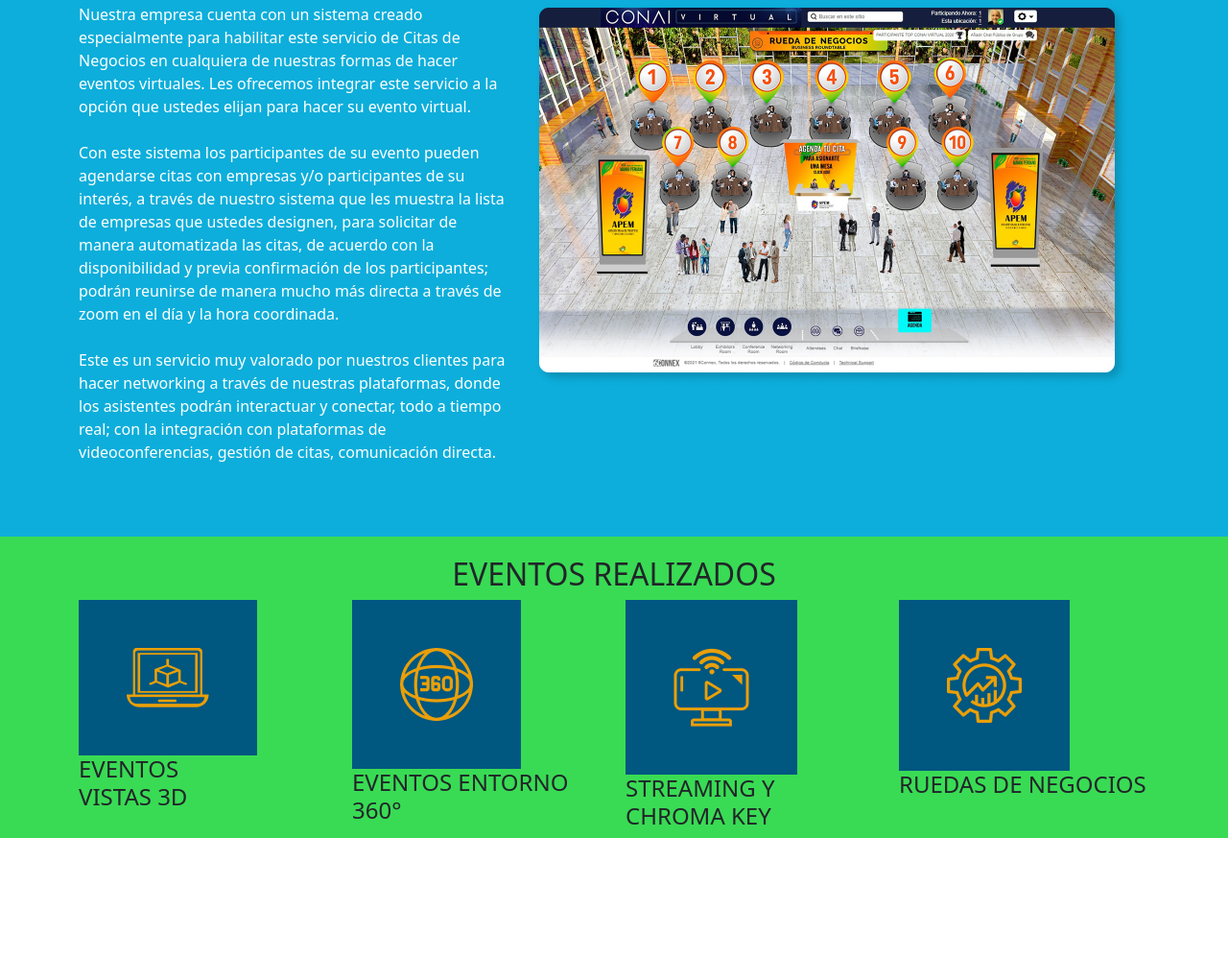
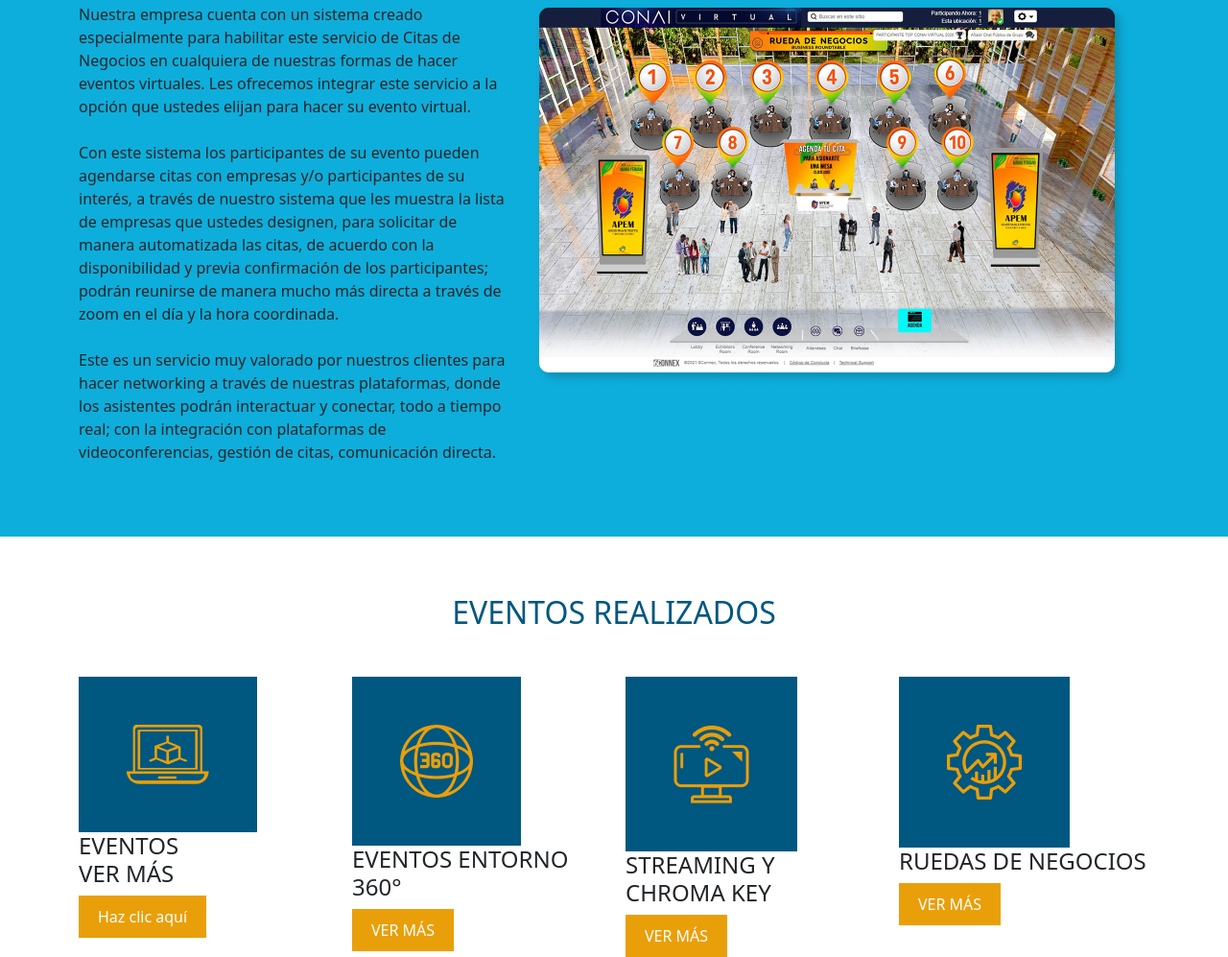
Before and after one commit to JoseReyes94/Sigma-PROYECTO, a plain HTML site: page index.html in a window 1280 px wide. Shown: the part 1218-2215 px from the top of the page at 96% size. Before the commit the page ends 2091 px from the top, so only its background shows below. Drawn offline with nearby package versions, Linux system fonts and the light colour scheme.

Commit message:
cambio 10

```diff
--- a/estilos.css
+++ b/estilos.css
@@ -77,18 +77,26 @@
 }
 
 #cuadros {
-    background-color: #39db54;
+    background-color: #FFFFFF;
 }
 
 #cuadros h2 {
-    padding-top: 20px;
+    padding-top: 60px;
+    padding-bottom: 40px;
     text-align: center;
+    color:#005780
 }
 
 #cuadros img {
     background-color: #005780;
     padding: 50px;
 }
-#rnv p{
-    color:white
+
+.boton{
+    background-color: #E99F09;
+  color: white;
+  padding: 10px 20px;
+  font-size: 16px;
+  border: none;
+  cursor: pointer;
 }
--- a/index.html
+++ b/index.html
@@ -96,19 +96,23 @@
                 <h2 class="título">EVENTOS REALIZADOS </h2>
                     <div class="col-xl-3" id="1">
                         <img src="/imagenes-trabajo-final/icono-1.png" alt="">
-                        <h4>EVENTOS <br> VISTAS 3D</h4>
+                        <h4>EVENTOS <br> VER MÁS</h4>
+                        <button type="button" class="boton">Haz clic aquí</button>
                     </div>
                     <div class="col-xl-3" id="2">
-                        <img src="/imagenes-trabajo-final/icono-2.png" alt="">
+                        <img src="imagenes-trabajo-final/icono-2.png" alt="">
                         <h4>EVENTOS ENTORNO 360°</h4>
+                        <button type="button" class="boton">VER MÁS</button>
                     </div>
                     <div class="col-xl-3" id="3">
-                        <img src="/imagenes-trabajo-final/icono-3.png" alt="">
+                        <img src="imagenes-trabajo-final/icono-3.png" alt="">
                         <h4>STREAMING Y CHROMA KEY</h4>
+                        <button type="button" class="boton">VER MÁS</button>
                     </div>
                     <div class="col-xl-3" id="4">
-                        <img src="/imagenes-trabajo-final/icono-4.png" alt="">
+                        <img src="imagenes-trabajo-final/icono-4.png" alt="">
                         <h4>RUEDAS DE NEGOCIOS</h4>
+                        <button type="button" class="boton">VER MÁS</button>
                     </div>
             </div>
         </div>
```
